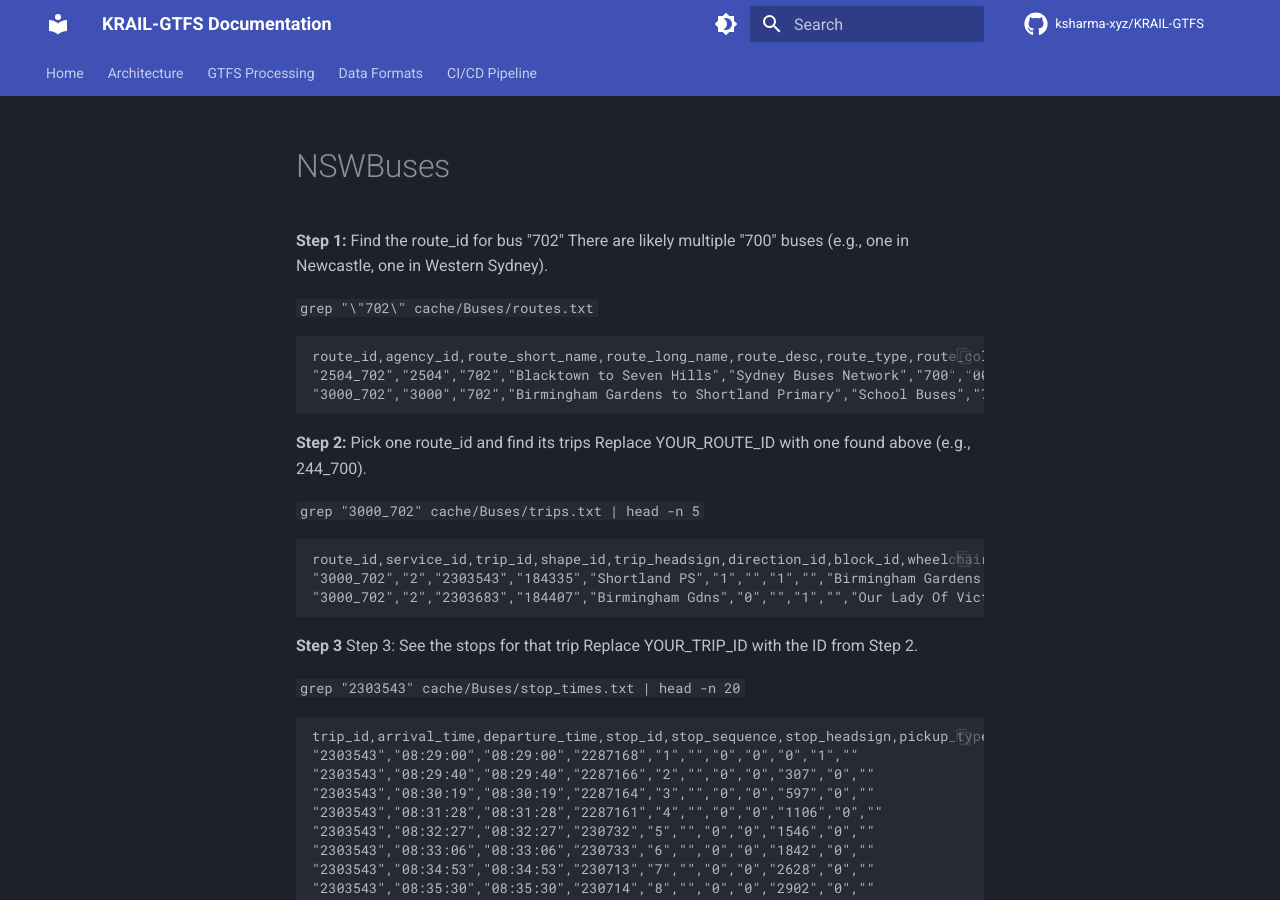
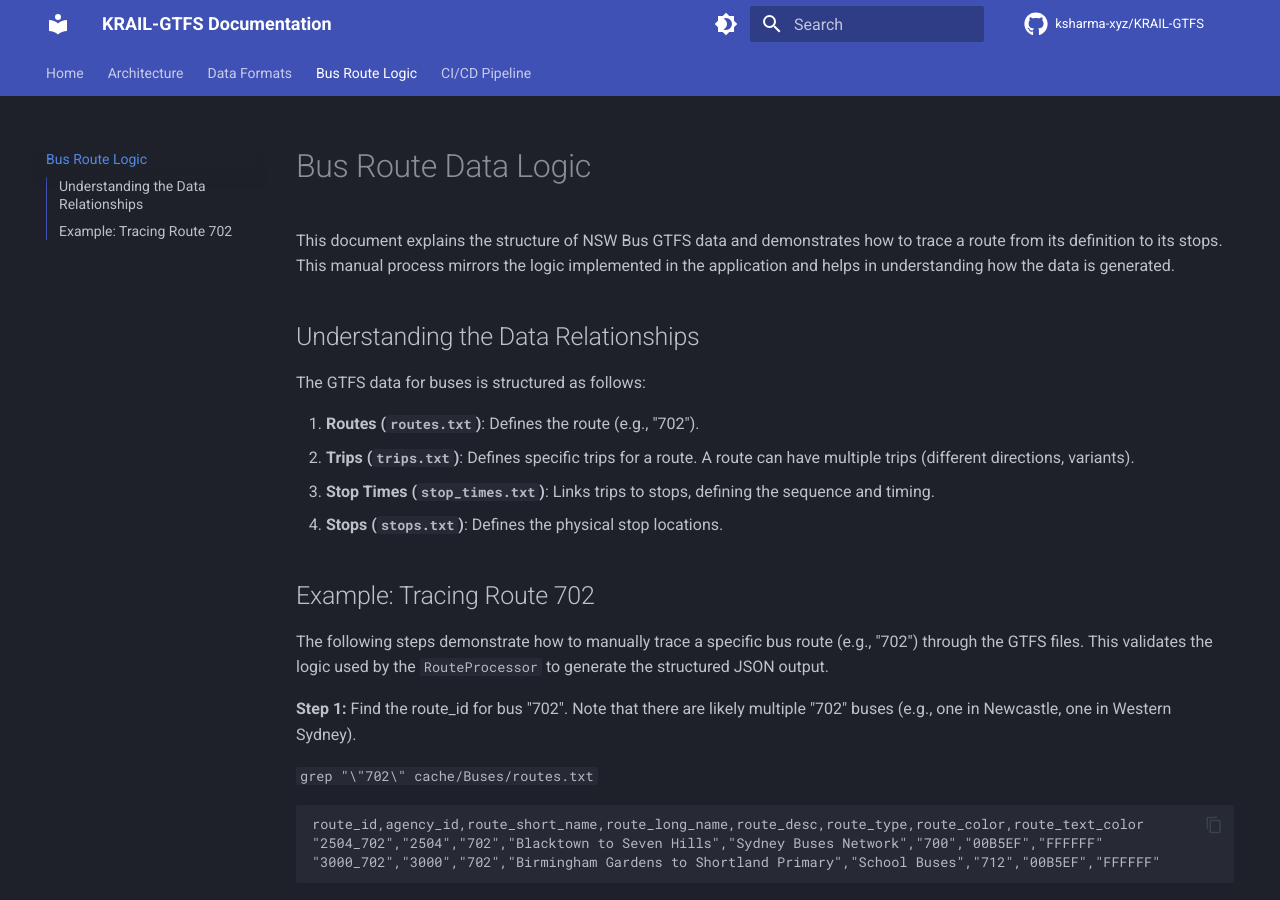
Before and after one commit to ksharma-xyz/KRAIL-GTFS, an MkDocs documentation site: the page built from docs/BusRouteLogic.md, in a window 1280 px wide and 900 px high. Built offline with MkDocs 1.6.1 and Material for MkDocs 9.7.7, drawn with Linux system fonts in a browser that asks for light colours; comment, search, counter and statistics services are not loaded.

Commit message:
Update mkdocs and md files

```diff
--- a/docs/NSWBuses.md
+++ b/docs/BusRouteLogic.md
@@ -1,5 +1,22 @@
+# Bus Route Data Logic
+
+This document explains the structure of NSW Bus GTFS data and demonstrates how to trace a route from its definition to its stops. This manual process mirrors the logic implemented in the application and helps in understanding how the data is generated.
+
+## Understanding the Data Relationships
+
+The GTFS data for buses is structured as follows:
+
+1.  **Routes (`routes.txt`)**: Defines the route (e.g., "702").
+2.  **Trips (`trips.txt`)**: Defines specific trips for a route. A route can have multiple trips (different directions, variants).
+3.  **Stop Times (`stop_times.txt`)**: Links trips to stops, defining the sequence and timing.
+4.  **Stops (`stops.txt`)**: Defines the physical stop locations.
+
+## Example: Tracing Route 702
+
+The following steps demonstrate how to manually trace a specific bus route (e.g., "702") through the GTFS files. This validates the logic used by the `RouteProcessor` to generate the structured JSON output.
+
 **Step 1:**
-Find the route_id for bus "702" There are likely multiple "700" buses (e.g., one in Newcastle, one in Western Sydney).
+Find the route_id for bus "702". Note that there are likely multiple "702" buses (e.g., one in Newcastle, one in Western Sydney).
 
 `grep "\"702\" cache/Buses/routes.txt`
 
--- a/mkdocs.yml
+++ b/mkdocs.yml
@@ -30,6 +30,7 @@ theme:
   features:
     - navigation.tabs
     - navigation.sections
+    - toc.integrate
     - navigation.top
     - navigation.tracking
     - search.suggest
@@ -69,8 +70,8 @@ markdown_extensions:
 nav:
   - Home: index.md
   - Architecture: Architecture.md
-  - GTFS Processing: GTFSProcessing.md
   - Data Formats: DataFormats.md
+  - Bus Route Logic: BusRouteLogic.md
   - CI/CD Pipeline: CICD.md
 
 extra:
```
Also changed, not shown: 1 other file.
